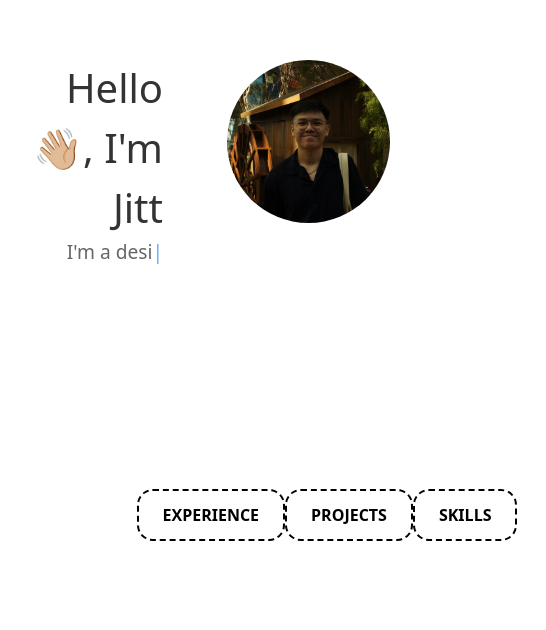
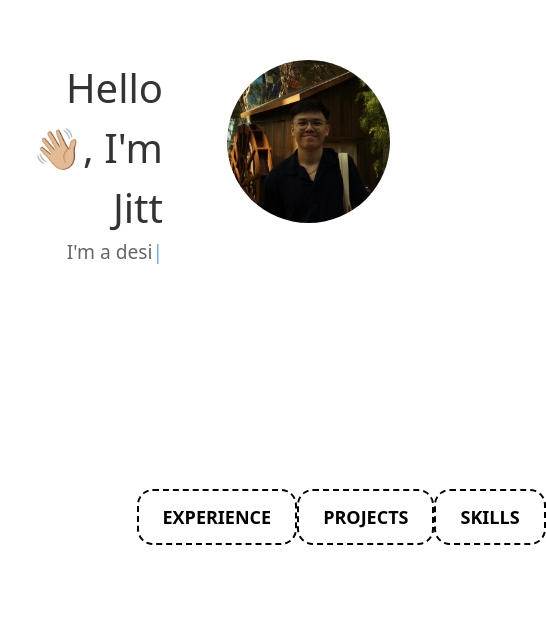
Before and after one commit to jitthing/portfolio, a React (Create React App) app: page / in a window 390 px wide. Shown: the part 214-844 px from the top of the page, 546 px wide, since content can reach past the window. Built offline with nearby package versions, Linux system fonts and the light colour scheme.

Commit message:
standardize button styling for whole webpage

```diff
--- a/src/components/DottedButton.jsx
+++ b/src/components/DottedButton.jsx
@@ -1,7 +1,7 @@
-export const DottedButton = ({ name }) => {
+export const DottedButton = ({ name, Icon }) => {
   return (
-    <button className="justify-center rounded-2xl border-2 border-dashed border-black bg-white px-6 py-3 font-semibold uppercase text-black transition-all duration-300 hover:translate-x-[-4px] hover:translate-y-[-4px] hover:rounded-md hover:shadow-[4px_4px_0px_black] active:translate-x-[0px] active:translate-y-[0px] active:rounded-2xl active:shadow-none">
-      {name}
+    <button className="justify-center text-lg rounded-2xl border-2 border-dashed border-black bg-white px-6 py-3 font-semibold uppercase text-black transition-all duration-300 hover:translate-x-[-4px] hover:translate-y-[-4px] hover:rounded-md hover:shadow-[4px_4px_0px_black] active:translate-x-[0px] active:translate-y-[0px] active:rounded-2xl active:shadow-none">
+      {name} {Icon && <Icon className="inline mx-1" />}
     </button>
   );
 };
--- a/src/components/ExperienceCardBody.jsx
+++ b/src/components/ExperienceCardBody.jsx
@@ -1,5 +1,6 @@
 import { FiArrowUpRight } from "react-icons/fi";
 import { ExperienceTimeLineComponent } from "./TimeLine";
+import { DottedButton } from "./DottedButton";
 import { OverlayCopy } from "./OverlayCopy";
 import { StickyImage } from "./StickyImage";
 
@@ -74,9 +75,10 @@ const ExperienceContent = () => (
         href={`${process.env.PUBLIC_URL}/resume.pdf`}
         download="Jitt Hing Resume.pdf"
       >
-        <button className="w-full rounded bg-neutral-900 px-9 py-4 text-xl text-white transition-colors hover:bg-neutral-700 md:w-fit">
+        {/* <button className="w-full rounded bg-neutral-900 px-9 py-4 text-xl text-white transition-colors hover:bg-neutral-700 md:w-fit">
           My Resume <FiArrowUpRight className="inline" />
-        </button>
+        </button> */}
+        <DottedButton name="My Resume" Icon={FiArrowUpRight} />
       </a>
     </div>
   </div>
--- a/src/components/OverlayCopy.jsx
+++ b/src/components/OverlayCopy.jsx
@@ -1,7 +1,7 @@
 import { motion, useTransform, useScroll } from "framer-motion";
 import { useRef } from "react";
 
-export const OverlayCopy = ({ subHeading, heading, TimeLine, height }) => {
+export const OverlayCopy = ({ subHeading, heading, TimeLine }) => {
   const targetRef = useRef(null);
   const { scrollYProgress } = useScroll({
     target: targetRef,
--- a/src/components/ProjectCardBody.jsx
+++ b/src/components/ProjectCardBody.jsx
@@ -1,6 +1,7 @@
 import { StickyImage } from "./StickyImage";
 import { OverlayCopy } from "./OverlayCopy";
 import { Projects } from "./Projects";
+import { DottedButton } from "./DottedButton";
 import { BsGithub } from "react-icons/bs";
 
 const IMG_PADDING = 12;
@@ -63,9 +64,7 @@ const ProjectContent = () => (
         To view all my projects, click below to visit my Github page!
       </p>
       <a href="https://github.com/jitthing" target="_blank" rel="noreferrer">
-        <button className="w-full rounded bg-neutral-900 px-9 py-4 text-xl text-white transition-colors hover:bg-neutral-700 md:w-fit">
-          Github <BsGithub className="inline" />
-        </button>
+        <DottedButton name="Github" Icon={BsGithub} />
       </a>
     </div>
   </div>
```
